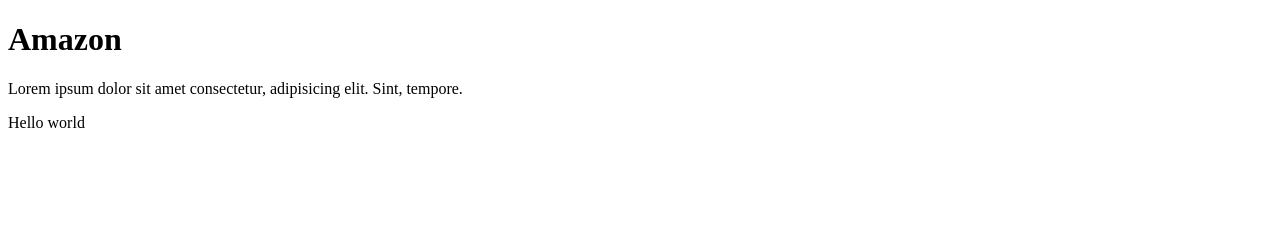
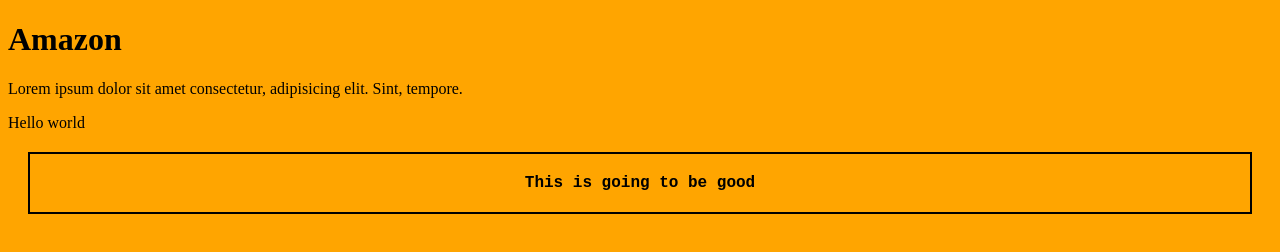
Before and after one commit to ghoshji/testing-git, a plain HTML site: page index.html in a window 1280 px wide. Drawn offline with Linux system fonts and the light colour scheme.

Commit message:
added some style to file

```diff
--- a/index.html
+++ b/index.html
@@ -4,11 +4,13 @@
     <meta charset="UTF-8">
     <meta http-equiv="X-UA-Compatible" content="IE=edge">
     <meta name="viewport" content="width=device-width, initial-scale=1.0">
+    <link rel="stylesheet" href="style.css">
     <title>Amazon</title>
 </head>
 <body>
     <h1>Amazon</h1>
     <p>Lorem ipsum dolor sit amet consectetur, adipisicing elit. Sint, tempore.</p>
     <div>Hello world</div>
+    <div class="one">This is going to be good</div>
 </body>
 </html>
--- a/style.css
+++ b/style.css
@@ -1,3 +1,14 @@
 * {
-    background: #000;
+    background: orange;
 }
+
+.one {
+    font-family: 'Courier New', Courier, monospace;
+    font-weight: bolder;
+    border: 2px solid black;
+    margin: 20px;
+    padding: 20px;
+    display: flex;
+    justify-content: center;
+    align-items: center;
+}
```
